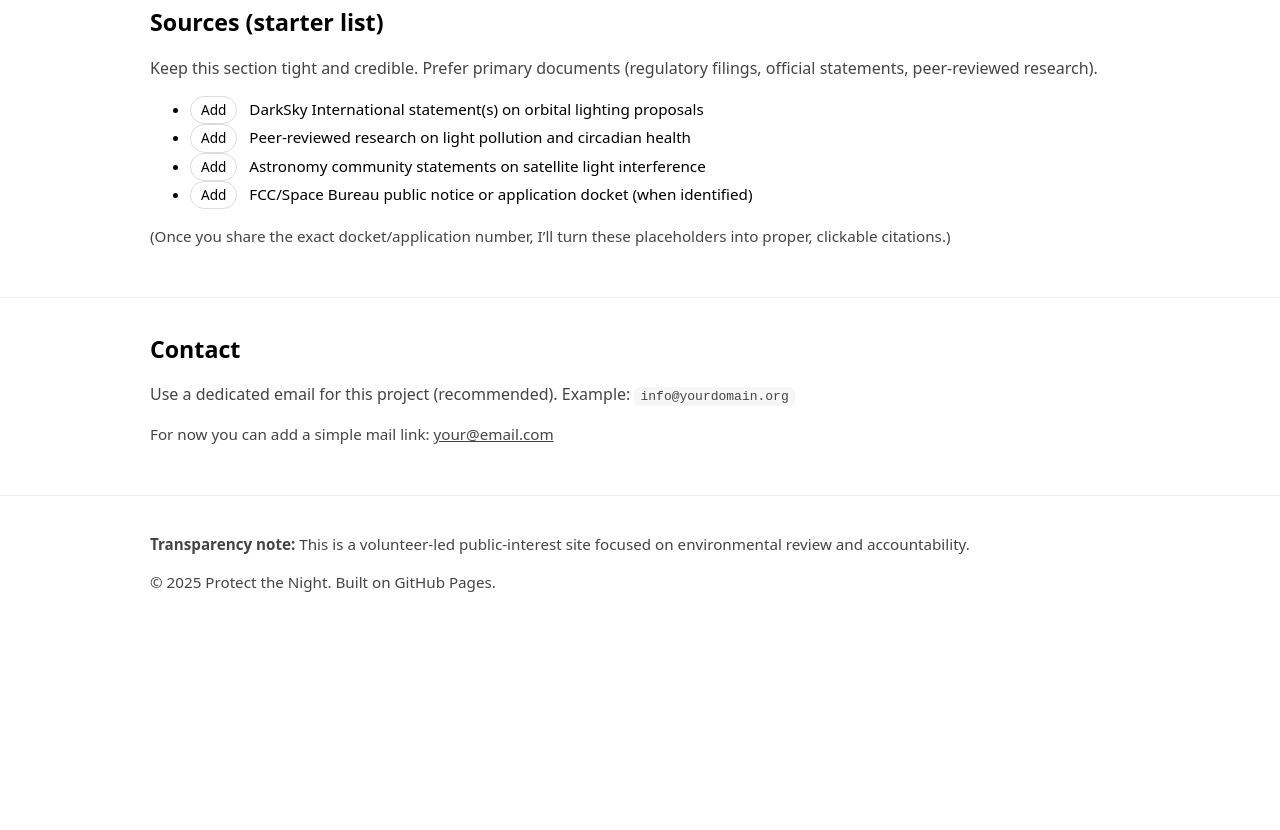
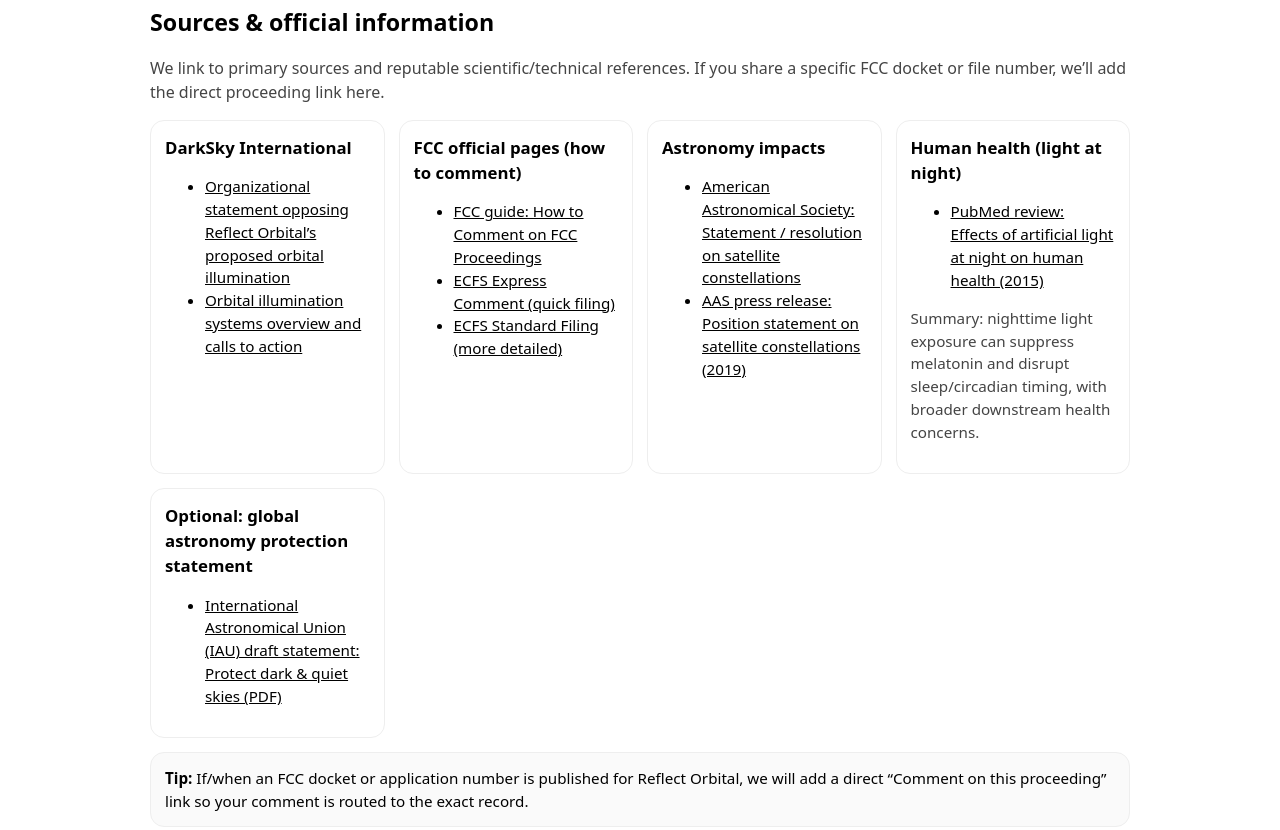
Before and after one commit to Suzmw893/Protect-The-Night, a plain HTML site: page index.html in a window 1280 px wide. Shown: the part 2260-3090 px from the top of the page. Before the commit the page ends 2891 px from the top, so only its background shows below. Drawn offline with Linux system fonts and the light colour scheme.

Commit message:
Update sources index.html

```diff
--- a/index.html
+++ b/index.html
@@ -199,19 +199,96 @@
 
  <section id="sources">
   <div class="wrap">
-      <h2>Sources (starter list)</h2>
+    <h2>Sources & official information</h2>
     <p class="muted">
-        Keep this section tight and credible. Prefer primary documents (regulatory filings, official statements, peer-reviewed research).
+      We link to primary sources and reputable scientific/technical references. If you share a specific FCC docket or file number,
+      we’ll add the direct proceeding link here.
     </p>
+
+    <div class="grid">
+      <div class="card">
+        <h3>DarkSky International</h3>
         <ul class="small">
-        <li><span class="pill">Add</span> DarkSky International statement(s) on orbital lighting proposals</li>
-        <li><span class="pill">Add</span> Peer-reviewed research on light pollution and circadian health</li>
-        <li><span class="pill">Add</span> Astronomy community statements on satellite light interference</li>
-        <li><span class="pill">Add</span> FCC/Space Bureau public notice or application docket (when identified)</li>
+          <li>
+            <a class="link" href="https://darksky.org/news/organizational-statement-reflect-orbital/" target="_blank" rel="noopener">
+              Organizational statement opposing Reflect Orbital’s proposed orbital illumination
+            </a>
+          </li>
+          <li>
+            <a class="link" href="https://darksky.org/news/orbital-illumination-systems/" target="_blank" rel="noopener">
+              Orbital illumination systems overview and calls to action
+            </a>
+          </li>
+        </ul>
+      </div>
+
+      <div class="card">
+        <h3>FCC official pages (how to comment)</h3>
+        <ul class="small">
+          <li>
+            <a class="link" href="https://www.fcc.gov/consumers/guides/how-comment" target="_blank" rel="noopener">
+              FCC guide: How to Comment on FCC Proceedings
+            </a>
+          </li>
+          <li>
+            <a class="link" href="https://www.fcc.gov/ecfs/filings/express" target="_blank" rel="noopener">
+              ECFS Express Comment (quick filing)
+            </a>
+          </li>
+          <li>
+            <a class="link" href="https://www.fcc.gov/ecfs/filings" target="_blank" rel="noopener">
+              ECFS Standard Filing (more detailed)
+            </a>
+          </li>
+        </ul>
+      </div>
+
+      <div class="card">
+        <h3>Astronomy impacts</h3>
+        <ul class="small">
+          <li>
+            <a class="link" href="https://aas.org/about/governance/society-resolutions/satellite-constellations" target="_blank" rel="noopener">
+              American Astronomical Society: Statement / resolution on satellite constellations
+            </a>
+          </li>
+          <li>
+            <a class="link" href="https://aas.org/press/aas-issues-position-statement-satellite-constellations" target="_blank" rel="noopener">
+              AAS press release: Position statement on satellite constellations (2019)
+            </a>
+          </li>
+        </ul>
+      </div>
+
+      <div class="card">
+        <h3>Human health (light at night)</h3>
+        <ul class="small">
+          <li>
+            <a class="link" href="https://pubmed.ncbi.nlm.nih.gov/26375320/" target="_blank" rel="noopener">
+              PubMed review: Effects of artificial light at night on human health (2015)
+            </a>
+          </li>
         </ul>
         <p class="muted small">
-        (Once you share the exact docket/application number, I’ll turn these placeholders into proper, clickable citations.)
+          Summary: nighttime light exposure can suppress melatonin and disrupt sleep/circadian timing, with broader downstream health concerns.
         </p>
+      </div>
+
+      <div class="card">
+        <h3>Optional: global astronomy protection statement</h3>
+        <ul class="small">
+          <li>
+            <a class="link" href="https://cps.iau.org/documents/42/Draft_IAU_CPS_position_statement_9Z8xEO1.pdf" target="_blank" rel="noopener">
+              International Astronomical Union (IAU) draft statement: Protect dark & quiet skies (PDF)
+            </a>
+          </li>
+        </ul>
+      </div>
+    </div>
+
+    <div class="note small" style="margin-top:14px;">
+      <strong>Tip:</strong> If/when an FCC docket or application number is published for Reflect Orbital, we will add a direct “Comment on this proceeding” link
+      so your comment is routed to the exact record.
+    </div>
   </div>
 </section>
 
```
Lines whose indentation alone changed are shown as unchanged.
